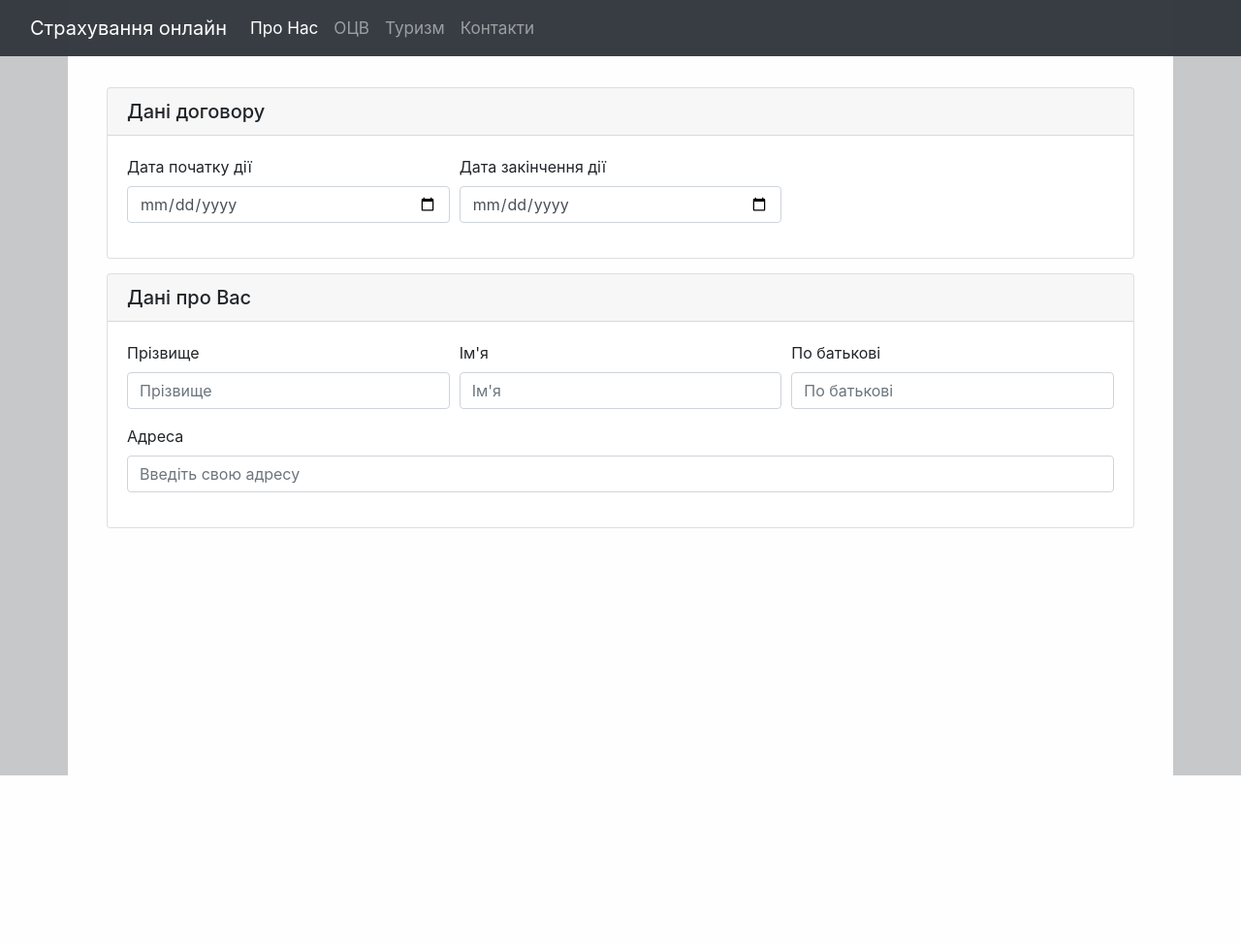
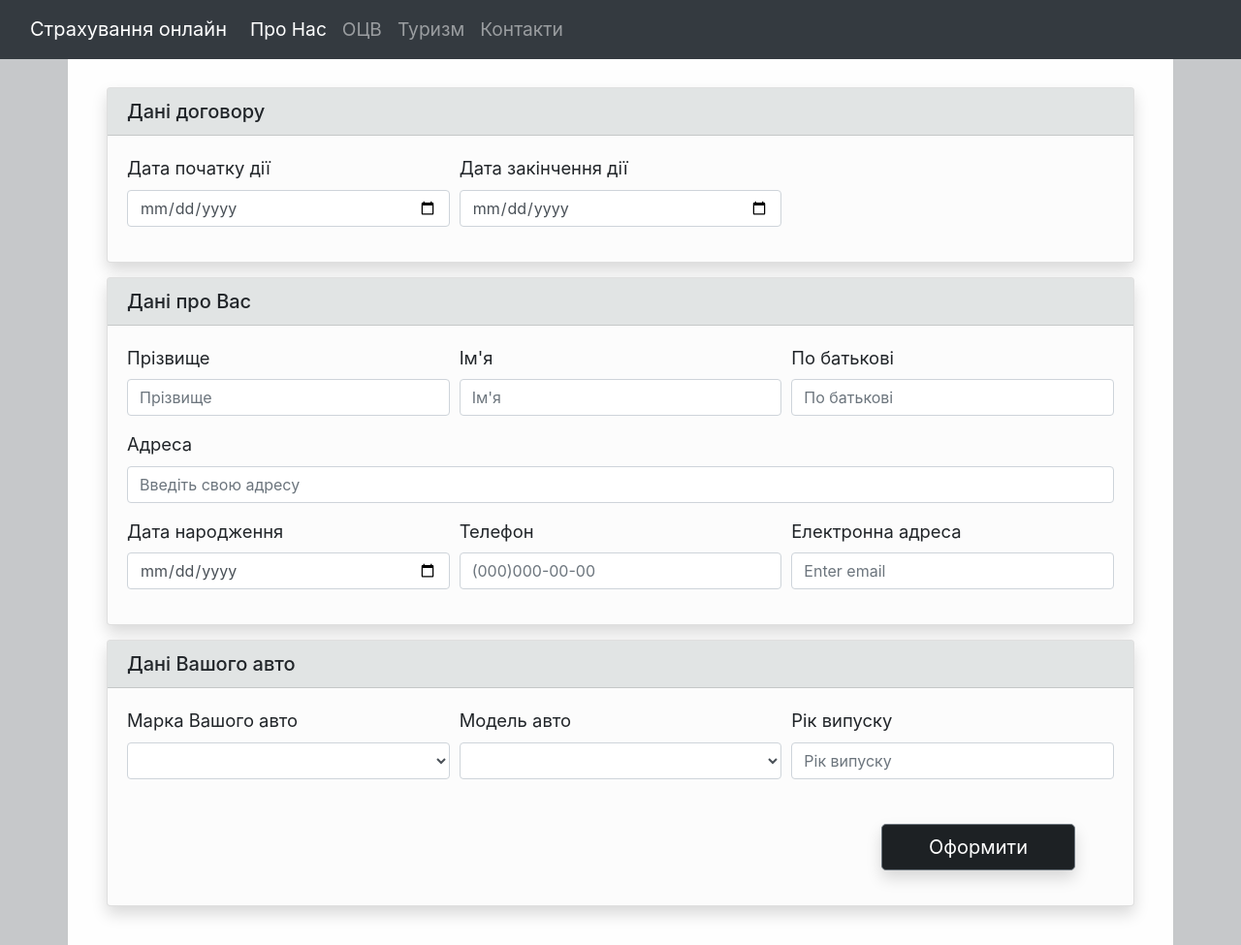
Before and after one commit to Remarion/InsuranceStoreProject, a Django app: template ocv/templates/ocv/ocv_contract.html in a window 1280 px wide. Shown: the whole page at 97% size. Before the commit the page ends 800 px from the top, so only its background shows below. Run offline with Django 3.2, Linux system fonts and the light colour scheme; the template is opened without the code that fills it, so the values that code supplies are empty; some libraries are stand-ins or nearby versions.

Commit message:
Interface

```diff
--- a/ocv/static/css/styles.css
+++ b/ocv/static/css/styles.css
@@ -16,7 +16,8 @@
 
     #container {
         background-color: #fefefe;
-        height: 800px;
+        min-height: revert;
+        height: auto;
         padding: 40px;
         box-shadow: #c6c8ca;
     }
@@ -26,8 +27,8 @@
     }
 
     .navbar {
-        opacity:0.98;
-        font-size: 1.07rem;
+        opacity:1;
+        font-size: 1.2rem;
     }
 
     #card {
@@ -46,6 +47,23 @@
     }
     #contractForm {
         margin-top: 50px;
+        font-size: 1.15rem;
+    }
+    #cardContact {
+
+    }
+    #cardContactHeader {
+        background-color: rgba(11, 32, 33, 0.12);
+    }
+    #cardContractBody {
+        background-color: rgba(226, 227, 229, 0.12);
+    }
+    #ajaxLoader {
+        margin-top: 20px;
+        display: none;
+        text-align: center;
+        padding: 20px;
+        width: 300px;
     }
 }
 @media screen and (max-device-width: 480px){
@@ -61,10 +79,11 @@
             margin-top: 50px;
         }
     #container {
+        min-height: revert;
         margin-top: 50px;
         padding-top: 30px;
         background-color: #fefefe;
-        height: 1000px;
+        height: auto;
         box-shadow: #c6c8ca;
     }
 
@@ -73,7 +92,7 @@
     }
 
     .navbar {
-        font-size: 1.5rem;
+        font-size: 1.3rem;
     }
 
     #card {
@@ -87,4 +106,18 @@
     #carTypeSelect {
         display: none;
     }
+    #cardContact {
+
+    }
+    #cardContactHeader {
+        background-color: rgba(11, 32, 33, 0.09);
+    }
+    #cardContractBody {
+        background-color: rgba(226, 227, 229, 0.12);
+    }
+    #ajaxLoader {
+        display: none;
+        text-align: center;
+        padding: 20px;
+    }
 }
--- a/ocv/templates/ocv/ocv_contract.html
+++ b/ocv/templates/ocv/ocv_contract.html
@@ -4,11 +4,11 @@
 
     <form id="contractForm">
         {% csrf_token %}
-        <div class="card">
-           <h5 class="card-header">
+        <div class="card shadow" id="cardContact">
+           <h5 class="card-header" id="cardContactHeader">
                 Дані договору
            </h5>
-            <div class="card-body">
+            <div class="card-body" id="cardContractBody">
                 <div class="form-row">
                  <div class="form-group col-md-4">
                       <label for ="inputBeginDate" >Дата початку дії</label>
@@ -23,11 +23,11 @@
         </div>
 
 
-        <div class="card" style="margin-top: 15px">
-           <h5 class="card-header">
+        <div class="card shadow" style="margin-top: 15px" id="cardContact">
+           <h5 class="card-header" id="cardContactHeader">
                 Дані про Вас
            </h5>
-            <div class="card-body">
+            <div class="card-body" id="cardContractBody">
 
                 <div class="form-row">
                     <div class="form-group col-md-4">
@@ -47,9 +47,61 @@
                         <label for="inputAddress">Адреса</label>
                         <input type="text" class="form-control" id="inputAddress" placeholder="Введіть свою адресу">
                 </div>
+                 <div class="form-row">
+                    <div class="form-group col-md-4">
+                      <label for ="inputBithday" >Дата народження</label>
+                      <input type="date" class="form-control" id="inputBithday" placeholder="дд.мм.рррр">
+                    </div>
+                    <div class="form-group col-md-4">
+                          <label for="inputTelefon">Телефон</label>
+                          <input type="tel" class="form-control" id="inputTelefon" placeholder="(000)000-00-00">
+                    </div>
+                    <div class="form-group col-md-4">
+                          <label for ="exampleInputEmail1">Електронна адреса</label>
+                          <input type="email" class="form-control" id="exampleInputEmail1" aria-describedby="emailHelp" placeholder="Enter email">
+                    </div>
+                </div>
 
             </div>
         </div>
+
+
+        <div class="card shadow" id="cardContact" style="margin-top: 15px">
+           <h5 class="card-header" id="cardContactHeader">
+                Дані Вашого авто
+           </h5>
+            <div class="card-body" id="cardContractBody">
+                <div class="form-row">
+                 <div class="form-group col-md-4">
+                      <label for ="markSelect" >Марка Вашого авто</label>
+                      <select class="form-control" id="markSelect">
+                          <option value="0"></option>
+                      </select>
+                 </div>
+                    <div class="form-group col-md-4">
+                      <label for ="modelSelect" >Модель авто</label>
+                      <select class="form-control" id="modelSelect">
+                          <option value="0"></option>
+                      </select>
+                    </div>
+                    <div class="form-group col-md-4">
+                        <label for ="inputCarYear" >Рік випуску</label>
+                        <input type="text" class="form-control" id="inputCarYear" placeholder="Рік випуску">
+                    </div>
+
+                </div>
+                <div class="form-row">
+                     <div class="form-group col-md-12">
+                        <button type="button" class="btn btn-secondary btn-lg float-right shadow"
+                                style="background: #1d2124; margin-top: 30px; margin-right: 40px; width: 200px"
+                                            id="ContactButton">Оформити</button>
+                    </div>
+                </div>
+
+            </div>
+        </div>
+
+
 
     </form>
 
--- a/ocv/templates/wrapper.html
+++ b/ocv/templates/wrapper.html
@@ -9,7 +9,7 @@
     <meta http-equiv="X-UA-Compatible" content="ie=edge">
     <title>Веб-страхування</title>
     <link rel="stylesheet" href="{% static 'css/bootstrap.min.css' %}" type="text/css">
-    <link rel="stylesheet" href="{% static '/css/styles.css' %}" type="text/css">
+    <link rel="stylesheet" href="{% static 'css/styles.css' %}" type="text/css">
     <script type='text/javascript' src='http://ajax.googleapis.com/ajax/libs/jquery/1.4/jquery.min.js'></script>
     <script type='text/javascript' src="{% static '/js/jquery-3.3.1.min.js' %}"></script>
     <script type='text/javascript' src="{% static '/js/bootstrap.min.js' %}"></script>
--- a/ocv/views.py
+++ b/ocv/views.py
@@ -7,6 +7,7 @@ from django.http import HttpResponse, HttpResponseRedirect
 import json
 from django.views.decorators.csrf import csrf_exempt
 from .api import getUniPrice
+import time
 
 
 class Index(View):
@@ -43,6 +44,7 @@ def prices(request):
         carType = CarTypeMTSBU.objects.get(pk=int(request.POST['group']))
         priceUni = getUniPrice(setl=setl.settlementMTSBUCode, carType=carType.carTypeMTSBU)
         priceTas = str(round(float(priceUni) * 0.7, 2))
+        time.sleep(3)
         return HttpResponse(json.dumps({'priceUni': priceUni, 'priceTas': priceTas}))
     return HttpResponse(json.dumps({'priceUni': 0, 'priceTas': 0}))
 
```
Also changed, not shown: ocv/templates/ocv/ocv_calc.html (+33 -6 lines), ocv/static/imgs/17.gif (added), ocv/static/imgs/ajax-loader.gif (added).
